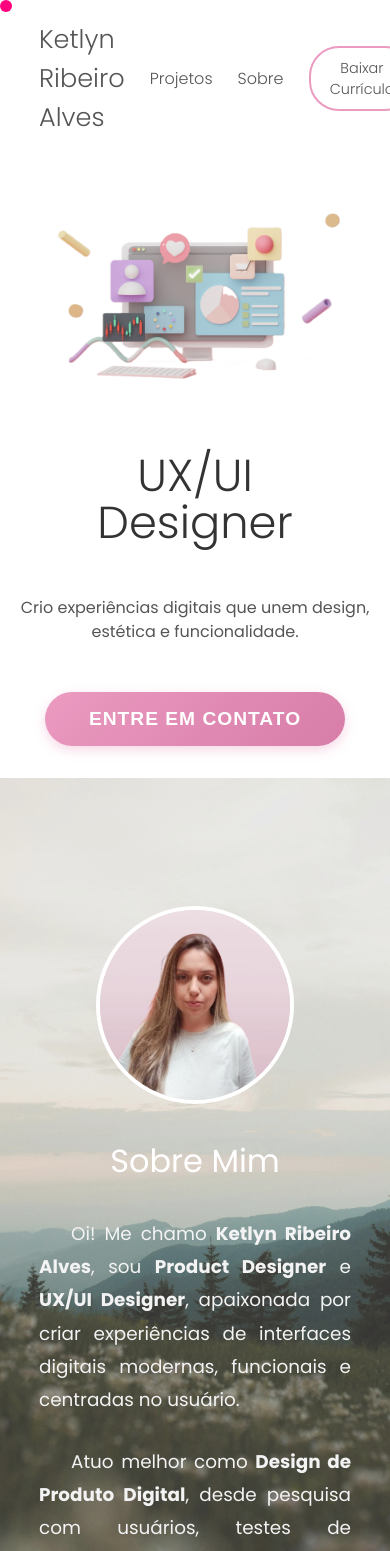
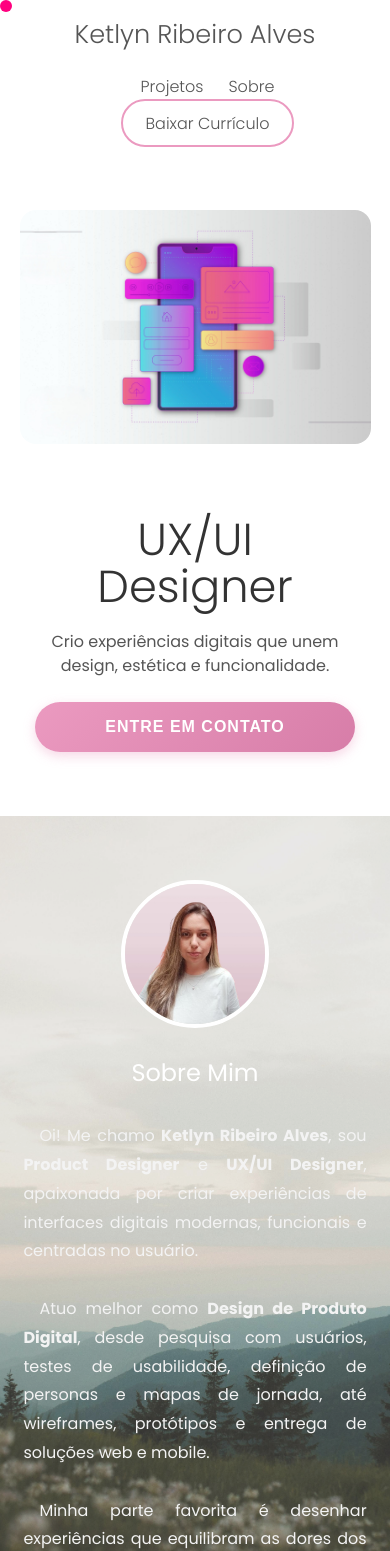
Before and after one commit to MichaeLdeLima27/ketlyn-de-lima-ux-ui, a React (Vite) app: page / in a window 390 px wide. Shown: the top 1551 px of the page. Built offline with nearby package versions, Linux system fonts and the light colour scheme.

Commit message:
atualização de mobile

```diff
--- a/package.json
+++ b/package.json
@@ -10,6 +10,7 @@
     "preview": "vite preview"
   },
   "dependencies": {
+    "aos": "^2.3.4",
     "lucide-react": "^0.552.0",
     "react": "^18.2.0",
     "react-dom": "^18.2.0",
--- a/src/App.css
+++ b/src/App.css
@@ -55,7 +55,7 @@ a {
   color: #eb9ac0;
 }
 
-/* ===== BOTÃO CURRÍCULO (ao lado dos links) ===== */
+/* ===== BOTÃO CURRÍCULO ===== */
 .curriculo-btn {
   border: 2px solid #eb9ac0;
   border-radius: 30px;
@@ -145,7 +145,7 @@ button,
   background: linear-gradient(135deg, #d77da8, #eb9ac0);
 }
 
-/* ===== BOTÃO PROJETO (centralizado) ===== */
+/* ===== BOTÃO PROJETO ===== */
 .projeto-botao {
   display: flex;
   justify-content: center;
@@ -225,37 +225,6 @@ button,
   border-radius: 20px;
   margin-bottom: 90px;
   margin-left: 50px;
-}
-
-/* ===== HERO RESPONSIVO ===== */
-@media (max-width: 600px) {
-  .hero-section {
-    flex-direction: column-reverse;
-    align-items: center;
-    text-align: center;
-    padding: 2rem 5%;
-  }
-
-  .hero-text h1 {
-    font-size: 2.8rem;
-  }
-
-  .hero-text p {
-    font-size: 1rem;
-  }
-
-  .hero-button {
-    width: 100%;
-    max-width: 300px;
-    padding: 1rem 1.5rem;
-    font-size: 1.2rem;
-  }
-
-  .hero-image img {
-    width: 100%;
-    border-radius: 15px;
-    margin: 0 auto 30px auto;
-  }
 }
 
 /* ===== SOBRE SECTION ===== */
@@ -418,7 +387,7 @@ button,
   line-height: 1.6;
 }
 
-/* Fade in animation */
+/* ===== ANIMAÇÃO ===== */
 @keyframes fadeInUp {
   from {
     opacity: 0;
@@ -433,44 +402,103 @@ button,
 /* ===== FOOTER ===== */
 .footer {
   padding: 3rem 10%;
+  background: linear-gradient(135deg, #f9f9fb, #ececf3);
+  color: #222;
   text-align: center;
-  background-color: #f4f4f9;
-  color: #222;
   font-size: 1rem;
-  border-top: 1px solid #e0e0e0;
-  margin-top: 50px;
+  border-top: 1px solid #ddd;
+  margin-top: 60px;
+  position: relative;
 }
 
 .footer p {
-  margin-bottom: 1.5rem;
+  font-weight: 400;
+  color: #555;
+  margin-bottom: 2rem;
+  letter-spacing: 0.5px;
 }
 
 .footer-profiles {
   display: flex;
   justify-content: center;
-  gap: 3rem;
+  gap: 2.5rem;
   flex-wrap: wrap;
 }
 
 .profile-link {
   display: flex;
   align-items: center;
-  gap: 0.5rem;
+  gap: 0.6rem;
   font-weight: 500;
   color: #007bff;
-  cursor: pointer;
-  transition: 0.3s;
+  text-decoration: none;
+  transition: all 0.3s ease;
+  background: rgba(255, 255, 255, 0.6);
+  padding: 0.6rem 1rem;
+  border-radius: 30px;
+  box-shadow: 0 4px 10px rgba(0, 0, 0, 0.05);
+}
+
+.profile-link span {
+  font-size: 0.95rem;
+}
+
+.profile-link svg {
+  font-size: 1.4rem;
+  transition: transform 0.3s ease;
 }
 
 .profile-link:hover {
-  color: #0056b3;
-  transform: scale(1.05);
+  color: #fff;
+  background: linear-gradient(135deg, #007bff, #00c6ff);
+  transform: translateY(-3px);
+  box-shadow: 0 8px 20px rgba(0, 123, 255, 0.3);
 }
 
-.profile-link svg {
-  font-size: 1.5rem;
+.profile-link:hover svg {
+  transform: rotate(-10deg) scale(1.2);
+}
+/* ===== FOOTER RESPONSIVO ===== */
+@media (max-width: 600px) {
+  .footer-profiles {
+    flex-direction: column;
+    gap: 1.2rem;
+  }
+
+  .profile-link {
+    font-size: 0.9rem;
+    flex-wrap: wrap;
+    text-align: center;
+    justify-content: center;
+  }
+
+  .profile-link span {
+    display: block;
+    line-height: 1.4;
+  }
+
+  .profile-link svg {
+    font-size: 1.3rem;
+  }
 }
 
+/* Ajuste específico para o link do desenvolvedor no mobile */
+@media (max-width: 600px) {
+  .footer-profiles a:last-child span {
+    font-size: 0.85rem;
+    display: block;
+    line-height: 1.3;
+    white-space: normal;
+    text-align: center;
+  }
+}
+
+@media (max-width: 600px) {
+  .scroll-top {
+    bottom: 230px; /* sobe um pouco pra não cobrir os links do footer */
+    right: 20px;
+  }
+}
 /* ===== RESPONSIVIDADE ===== */
 @media (max-width: 1024px) {
   .projects-grid {
@@ -486,17 +514,84 @@ button,
   }
 }
 
-@media (max-width: 768px) {
-  .curriculo-btn {
-    padding: 0.6rem 1.2rem;
+/* ===== MOBILE MELHORADO ===== */
+@media (max-width: 600px) {
+  .navbar {
+    flex-direction: column;
+    gap: 10px;
+    padding: 15px 5%;
+  }
+
+  .navbar-right {
+    flex-wrap: wrap;
+    justify-content: center;
+  }
+
+  .hero-section {
+    flex-direction: column-reverse;
+    text-align: center;
+    padding: 3rem 5%;
+  }
+
+  .hero-text h1 {
+    font-size: 2.8rem;
+    margin-bottom: 20px;
+  }
+
+  .hero-text p {
+    font-size: 1rem;
+    margin: 0 auto 1.5rem;
+    max-width: 90%;
+  }
+
+  .hero-button,
+  .hero-button1 {
+    width: 100%;
+    max-width: 320px;
+    padding: 1rem;
+    font-size: 1rem;
+    margin: 1rem auto;
+    display: block;
+  }
+
+  .hero-image img {
+    width: 100%;
+    margin: 0 auto 40px;
+    border-radius: 16px;
+  }
+
+  .about-section {
+    padding: 4rem 6%;
+  }
+
+  .profile img {
+    width: 140px;
+    height: 140px;
+  }
+
+  .description h2 {
+    font-size: 1.5rem;
+  }
+
+  .description p {
+    font-size: 1rem;
+    text-indent: 1rem;
+  }
+
+  .projects-section {
+    padding: 4rem 6%;
+  }
+
+  .projects-section h2 {
+    font-size: 2rem;
+  }
+
+  .project-card img {
+    height: 220px;
+  }
+
+  .footer {
+    padding: 2rem 5%;
     font-size: 0.9rem;
   }
 }
-
-@media (max-width: 480px) {
-  .curriculo-btn {
-    display: block;
-    margin: 10px auto;
-    text-align: center;
-  }
-}
--- a/src/components/Hero.jsx
+++ b/src/components/Hero.jsx
@@ -1,10 +1,11 @@
-// src/components/Hero.jsx
 import React, { useEffect, useState } from "react";
 import { Link } from "react-router-dom";
+import AOS from "aos";
+import "aos/dist/aos.css";
 import "../App.css";
 
 // Imagens
-import heroImg from "../assets/hero.jpg";
+import heroImg from "../assets/fundohero.jpg";
 import profileImg from "../assets/profile.png";
 import project1 from "../assets/projetoluke.png";
 import project2 from "../assets/projetoitau2.png";
@@ -18,34 +19,49 @@ import { FaLinkedin, FaMedium, FaWhatsapp, FaArrowUp } from "react-icons/fa";
 
 const Hero = () => {
   const [showScroll, setShowScroll] = useState(false);
+  const [menuOpen, setMenuOpen] = useState(false);
 
-  // Mostrar o botão "voltar ao topo" ao rolar a página
   useEffect(() => {
-    const handleScroll = () => {
-      if (window.scrollY > 400) {
-        setShowScroll(true);
-      } else {
-        setShowScroll(false);
-      }
-    };
+    AOS.init({ duration: 1200, once: true });
+  }, []);
+
+  // Mostrar botão "voltar ao topo"
+  useEffect(() => {
+    const handleScroll = () => setShowScroll(window.scrollY > 400);
     window.addEventListener("scroll", handleScroll);
     return () => window.removeEventListener("scroll", handleScroll);
   }, []);
 
-  // Função para voltar ao topo
-  const scrollToTop = () => {
-    window.scrollTo({ top: 0, behavior: "smooth" });
-  };
+  const scrollToTop = () => window.scrollTo({ top: 0, behavior: "smooth" });
 
   return (
     <div className="container">
       {/* Navbar */}
       <nav className="navbar">
         <div className="navbar-left">Ketlyn Ribeiro Alves</div>
-        <div className="navbar-right">
-          <a href="#projetos">Projetos</a>
-          <a href="#sobre">Sobre</a>
-          <a href={Curriculo} download className="curriculo-btn">
+
+        <div
+          className={`hamburger ${menuOpen ? "active" : ""}`}
+          onClick={() => setMenuOpen(!menuOpen)}
+        >
+          <span></span>
+          <span></span>
+          <span></span>
+        </div>
+
+        <div className={`navbar-right ${menuOpen ? "active" : ""}`}>
+          <a href="#projetos" onClick={() => setMenuOpen(false)}>
+            Projetos
+          </a>
+          <a href="#sobre" onClick={() => setMenuOpen(false)}>
+            Sobre
+          </a>
+          <a
+            href={Curriculo}
+            download
+            className="curriculo-btn"
+            onClick={() => setMenuOpen(false)}
+          >
             Baixar Currículo
           </a>
         </div>
@@ -53,7 +69,7 @@ const Hero = () => {
 
       {/* Hero Section */}
       <section className="hero-section">
-        <div className="hero-text">
+        <div className="hero-text" data-aos="fade-up" data-aos-duration="3000">
           <h1>
             UX/UI <br /> Designer
           </h1>
@@ -69,7 +85,8 @@ const Hero = () => {
             <button className="hero-button">Entre em Contato</button>
           </a>
         </div>
-        <div className="hero-image">
+
+        <div className="hero-image" data-aos="fade-left" data-aos-duration="3000">
           <img src={heroImg} alt="UX/UI" />
         </div>
       </section>
@@ -86,29 +103,29 @@ const Hero = () => {
         }}
       >
         <div className="overlay-bg">
-          <div className="profile">
+          <div className="profile" data-aos="zoom-in" data-aos-duration="3000">
             <img src={profileImg} alt="Perfil" />
-            <div className="circle"></div>
           </div>
 
-          <div className="description">
+          <div className="description" data-aos="fade-up" data-aos-duration="3000">
             <h2>Sobre Mim</h2>
             <p>
               Oi! Me chamo <strong>Ketlyn Ribeiro Alves</strong>, sou{" "}
-              <strong>Product Designer</strong> e <strong>UX/UI Designer</strong>,
-              apaixonada por criar experiências de interfaces digitais modernas,
-              funcionais e centradas no usuário.
+              <strong>Product Designer</strong> e{" "}
+              <strong>UX/UI Designer</strong>, apaixonada por criar experiências
+              de interfaces digitais modernas, funcionais e centradas no
+              usuário.
             </p>
             <p>
               Atuo melhor como <strong>Design de Produto Digital</strong>, desde
-              pesquisa com usuários, testes de usabilidade, definição de personas
-              e mapas de jornada, até wireframes, protótipos de baixa e alta
-              fidelidade e entrega de soluções web e mobile.
+              pesquisa com usuários, testes de usabilidade, definição de
+              personas e mapas de jornada, até wireframes, protótipos e entrega
+              de soluções web e mobile.
             </p>
             <p>
-              Minha parte favorita é desenhar experiências que equilibram as dores
-              dos usuários com as necessidades do negócio. Para mim, design é uma
-              ponte entre pessoas e soluções.
+              Minha parte favorita é desenhar experiências que equilibram as
+              dores dos usuários com as necessidades do negócio. Para mim,
+              design é uma ponte entre pessoas e soluções.
             </p>
 
             <div className="icons">
@@ -140,10 +157,9 @@ const Hero = () => {
 
       {/* Projetos Section */}
       <section className="projects-section" id="projetos">
-        <h2>Meus Projetos</h2>
-
+        <h2 data-aos="fade-up" data-aos-duration="2000">Meus Projetos</h2>
         <div className="projects-grid">
-          <Link to="/projetos/luke" className="project-card">
+          <Link to="/projetos/luke" className="project-card" data-aos="zoom-in" data-aos-duration="3000">
             <img src={project1} alt="Aplicativo Luke" />
             <div className="card-content">
               <h3>Aplicativo Luke</h3>
@@ -154,7 +170,7 @@ const Hero = () => {
             </div>
           </Link>
 
-          <Link to="/projetos/itau" className="project-card">
+          <Link to="/projetos/itau" className="project-card" data-aos="zoom-in"data-aos-duration="3000">
             <img src={project2} alt="Projeto Itaú" />
             <div className="card-content">
               <h3>Projeto Itaú</h3>
@@ -165,7 +181,7 @@ const Hero = () => {
             </div>
           </Link>
 
-          <Link to="/projetos/sumup" className="project-card">
+          <Link to="/projetos/sumup" className="project-card" data-aos="zoom-in" data-aos-duration="3000">
             <img src={project3} alt="Projeto SumUp" />
             <div className="card-content">
               <h3>Projeto SumUp</h3>
@@ -173,7 +189,7 @@ const Hero = () => {
             </div>
           </Link>
 
-          <Link to="/projetos/food" className="project-card">
+          <Link to="/projetos/food" className="project-card" data-aos="zoom-in" data-aos-duration="3000">
             <img src={project4} alt="Novo Projeto" />
             <div className="card-content">
               <h3>MKfood</h3>
@@ -182,11 +198,12 @@ const Hero = () => {
           </Link>
         </div>
       </section>
-        <div className="projetos-btn">
-          <a href={Curriculo} download>
-            <button className="hero-button1">Baixar Currículo</button>
-          </a>
-        </div>
+
+      <div className="projetos-btn">
+        <a href={Curriculo} download>
+          <button className="hero-button1">Baixar Currículo</button>
+        </a>
+      </div>
 
       {/* Footer */}
       <footer className="footer">
```
Also changed, not shown: src/assets/fundohero.jpg (added), 1 other file (tests, documents, lock files or other folders).
